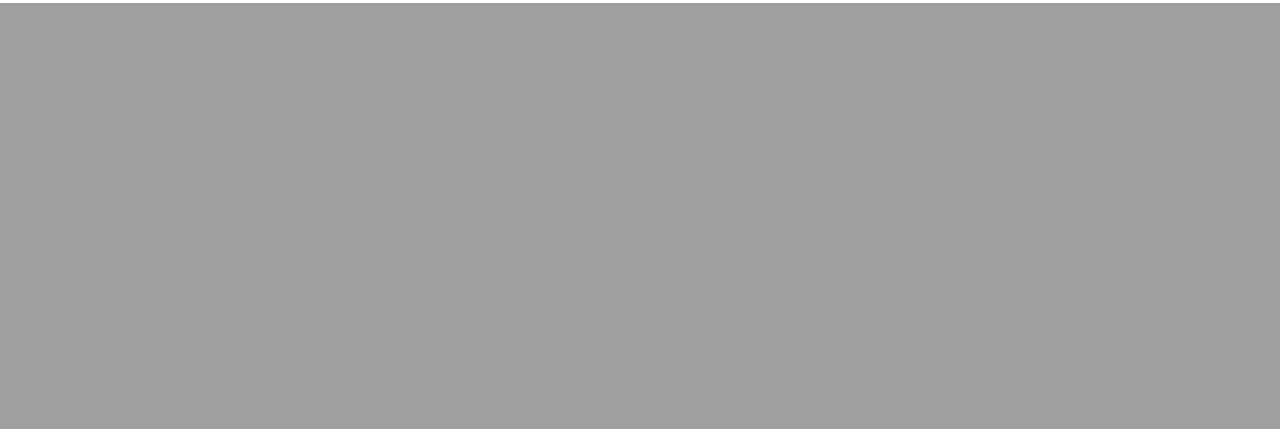
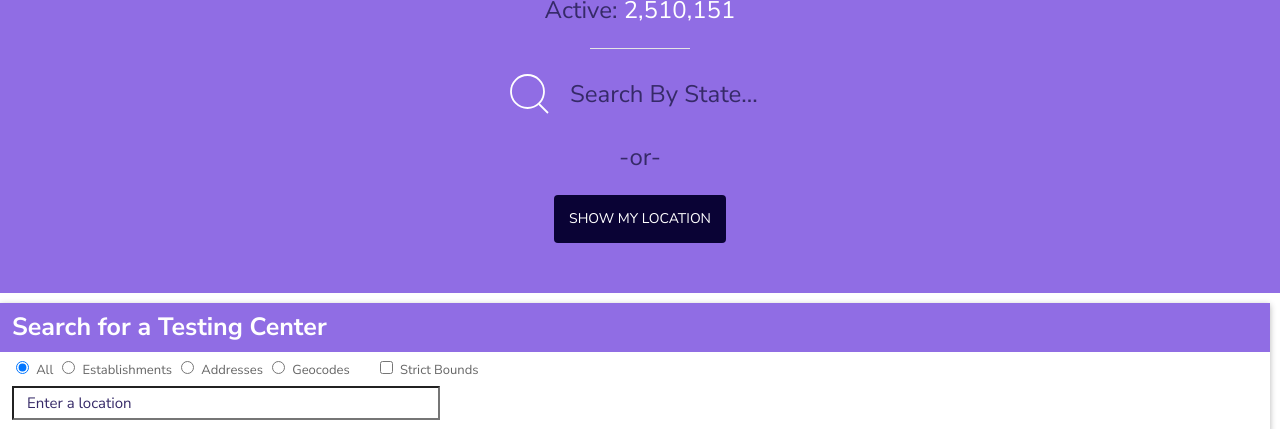
Before and after one commit to tedpedersen/group-project-uc-berkeley, a PHP site: page / in a window 1280 px wide. Shown: the part 916-1345 px from the top of the page. Before the commit the page ends 919 px from the top, so only its background shows below. Run offline with PHP 8.4, Linux system fonts and the light colour scheme; some libraries are stand-ins or nearby versions.

Commit message:
prototype for design

```diff
--- a/assets/css/styles.css
+++ b/assets/css/styles.css
@@ -1,13 +1,173 @@
+body,h1,h2,h3,p{
+font-family: 'Nunito Sans', sans-serif;
+
+}
+
+.uk-cover-container.intro{
+    background: url(../img/bg.jpg);
+    height: 500px;
+}
+.uk-cover-container.stats{
+    background:#906DE4;
+}
+h3{
+    margin: 0;
+    padding: 0;
+}
+.centered{
+    text-align: center;
+    margin: 0 auto;
+}
+.intro{
+    padding: 50px 0 0 0;
+}
+.prefs{
+    padding: 50px 0;
+}
+.stats h3{
+    font-size: 3em;
+    color: #fff;
+}
+.prefs h2,
+.stats h2{
+    font-size: 3em;
+    margin: 0;
+    color: #fff;
+}
+.stats p{
+    color: #362A68;
+}
+.stats p span{
+    color: #fff;
+}
+.prefs{
+    background: #362A68;
+}
+.prefs p{
+    color: #fff;
+}
+h1{
+    color: #906DE4;
+    font-weight: 700;
+    text-shadow: 2px 2px 2px #fff;
+    margin: 0;
+    padding: 0;
+    font-size: 4em;
+}
+p{
+    color: #0A0335;
+    font-weight: 400;
+    font-size: 1.5em;
+}
+.uk-search-large .uk-button-default,
+.uk-button.uk-button-default{
+    padding: 5px 15px;
+    font-family: 'Nunito Sans', sans-serif;
+    background-color: #906DE4;
+    border: none;
+    color: #fff;
+    border-radius: 4px;
+}
+.stats .uk-button.uk-button-default{
+    background-color: #0A0335;
+}
+.stats .uk-button-group,
+.intro .uk-button{
+    margin: 0 10px;
+}
+
+.stats{
+    padding: 40px 0 50px 0;
+}
+.uk-search .uk-search-icon{
+    color: #fff;
+}
+.uk-search-large .uk-search-input {
+    height: 50px;
+    color: #fff;
+    font-size: 1.5em;
+
+}
+::placeholder {
+    color: #362A68 !important;
+  }
+
+/* FROM GOOGLE MAPS */
 /* Always set the map height explicitly to define the size of the div
 * element that contains the map. */
 #map {
 height: 100%;
 }
-
 /* Optional: Makes the sample page fill the window. */
-      html,
-      body {
+html, body {
 height: 100%;
 margin: 0;
 padding: 0;
 }
+#description {
+font-size: 15px;
+font-weight: 400;
+}
+
+#infowindow-content .title {
+font-weight: bold;
+}
+
+#infowindow-content {
+display: none;
+}
+
+#map #infowindow-content {
+display: inline;
+}
+
+.pac-card {
+margin: 10px 10px 0 0;
+border-radius: 2px 0 0 2px;
+box-sizing: border-box;
+-moz-box-sizing: border-box;
+outline: none;
+box-shadow: 0 2px 6px rgba(0, 0, 0, 0.3);
+background-color: #fff;
+}
+
+#pac-container {
+padding-bottom: 12px;
+margin-right: 12px;
+}
+
+.pac-controls {
+display: inline-block;
+padding: 5px 11px;
+}
+
+.pac-controls label {
+font-size: 13px;
+font-weight: 400;
+font-family: 'Nunito Sans', sans-serif;
+}
+
+#pac-input {
+background-color: #fff;
+font-family: 'Nunito Sans', sans-serif;
+font-size: 15px;
+font-weight: 400;
+margin-left: 12px;
+padding: 5px 11px 5px 13px;
+text-overflow: ellipsis;
+width: 400px;
+}
+
+#pac-input:focus {
+background-color: #fff;
+border-color:  #906DE4;
+}
+
+#title {
+color: #fff;
+font-family: 'Nunito Sans', sans-serif;
+background-color: #906DE4;
+font-size: 25px;
+font-weight: 700;
+padding: 6px 12px;
+}
--- a/index.html
+++ b/index.html
@@ -4,92 +4,52 @@
     <title>Place Autocomplete</title>
     <meta name="viewport" content="initial-scale=1.0, user-scalable=no">
     <meta charset="utf-8">
-    <style>
-      /* Always set the map height explicitly to define the size of the div
-       * element that contains the map. */
-      #map {
-        height: 100%;
-      }
-      /* Optional: Makes the sample page fill the window. */
-      html, body {
-        height: 100%;
-        margin: 0;
-        padding: 0;
-      }
-      #description {
-        font-family: Roboto;
-        font-size: 15px;
-        font-weight: 300;
-      }
+    <link href="https://fonts.googleapis.com/css2?family=Nunito+Sans:wght@400;700;900&display=swap" rel="stylesheet">
 
-      #infowindow-content .title {
-        font-weight: bold;
-      }
+    <link rel="stylesheet" href="assets/css/uikit.min.css" />
+    <script src="https://cdnjs.cloudflare.com/ajax/libs/jquery/3.5.1/jquery.min.js" integrity="sha256-9/aliU8dGd2tb6OSsuzixeV4y/faTqgFtohetphbbj0=" crossorigin="anonymous"></script>
+    <script src="https://cdn.jsdelivr.net/npm/uikit@3.5.4/dist/js/uikit.min.js"></script>
+    <script src="assets/js/uikit-icons.min.js"></script>
+    <link href="assets/css/styles.css" rel="stylesheet">
 
-      #infowindow-content {
-        display: none;
-      }
-
-      #map #infowindow-content {
-        display: inline;
-      }
-
-      .pac-card {
-        margin: 10px 10px 0 0;
-        border-radius: 2px 0 0 2px;
-        box-sizing: border-box;
-        -moz-box-sizing: border-box;
-        outline: none;
-        box-shadow: 0 2px 6px rgba(0, 0, 0, 0.3);
-        background-color: #fff;
-        font-family: Roboto;
-      }
-
-      #pac-container {
-        padding-bottom: 12px;
-        margin-right: 12px;
-      }
-
-      .pac-controls {
-        display: inline-block;
-        padding: 5px 11px;
-      }
-
-      .pac-controls label {
-        font-family: Roboto;
-        font-size: 13px;
-        font-weight: 300;
-      }
-
-      #pac-input {
-        background-color: #fff;
-        font-family: Roboto;
-        font-size: 15px;
-        font-weight: 300;
-        margin-left: 12px;
-        padding: 0 11px 0 13px;
-        text-overflow: ellipsis;
-        width: 400px;
-      }
-
-      #pac-input:focus {
-        border-color: #4d90fe;
-      }
-
-      #title {
-        color: #fff;
-        background-color: #4d90fe;
-        font-size: 25px;
-        font-weight: 500;
-        padding: 6px 12px;
-      }
-    </style>
   </head>
   <body>
+
+      <div class="uk-cover-container centered intro" id="intro">
+        <img src="assets/img/logo.svg" width=100 />
+        <h1>COVID-19 DATAHUB</h1>
+        <p>A free resource to view daily US COVID-19 data and find testing center locations.</p>
+        <div class="uk-button-group">
+          <button class="uk-button uk-button-default" onclick="scrollToStats()">SEE CURRENT STATS</button>
+          <button class="uk-button uk-button-default" onclick="scrollToMap()">FIND A TESTING CENTER</button>
+        </div>
+      </div>
+      <!-- end intro container -->
+
+
+      <div class="uk-cover-container centered stats" id="stats">
+        <h3>DAILY US COVID-19 STATISTICS</h3>
+        <h2>JUNE, 27, 2020</h2>
+        <p>Confirmed: <span>2,510,151</span></p>
+        <p>Deaths: <span>2,510,151</span></p>
+        <p>Recovered: <span>2,510,151</span></p>
+        <p>Active: <span>2,510,151</span></p>
+        <hr class="uk-divider-small">
+        <div class="centered" style="width:300px">
+          <form class="uk-search uk-search-large">
+            <span uk-search-icon></span>
+            <input class="uk-search-input"  type="search" placeholder="Search By State...">
+        </form>
+        </div>
+        <p>-or-</p>
+        <button class="uk-button uk-button-default">SHOW MY LOCATION</button>
+
+    </div><!-- end stats container -->
+
     <div class="pac-card" id="pac-card">
       <div>
         <div id="title">
-          Autocomplete search
+          Search for a Testing Center
         </div>
         <div id="type-selector" class="pac-controls">
           <input type="radio" name="type" id="changetype-all" checked="checked">
@@ -120,6 +80,27 @@
       <span id="place-name"  class="title"></span><br>
       <span id="place-address"></span>
     </div>
+    <!-- end map -->
+    <div class="uk-cover-container centered prefs" id="prefs">
+        <h2>YOUR PREFERENCES</h2>
+        <p>This site uses local storage to improve your
+          experience. We do not collect any of your
+          data.</p> <p>You can view or delete these settings
+          by clicking “VIEW MY PREFERENCES”.</p>
+          <button uk-toggle="target: #my-id" class="uk-button uk-button-default" type="button">VIEW MY PREFERENCES</button>
+
+        <!-- This is the modal -->
+        <div id="my-id" uk-modal>
+            <div class="uk-modal-dialog uk-modal-body">
+                <h2 class="uk-modal-title">User Preferences</h2>
+                <p>Here we will display what is stored in local storage.</p>
+                <p><a class="uk-link-muted" href="#">Delete My Preferences</a></p>
+                <button class="uk-modal-close uk-button uk-button-default" type="button">Close</button>
+            </div>
+        </div>
+
+
+    </div>
 
     <script>
       // This example requires the Places library. Include the libraries=places
@@ -128,8 +109,8 @@
 
       function initMap() {
         var map = new google.maps.Map(document.getElementById('map'), {
-          center: {lat: -33.8688, lng: 151.2195},
-          zoom: 13
+          center: {lat: 37.09024, lng:  -95.712891},
+          zoom: 4
         });
         var card = document.getElementById('pac-card');
         var input = document.getElementById('pac-input');
@@ -216,5 +197,18 @@
     </script>
     <script src="https://maps.googleapis.com/maps/api/js?key=AIzaSyC5lO6ZjBp8Lwt5abqQ1GQBmVWxEerWGUY&libraries=places&callback=initMap"
         async defer></script>
+        <script>
+          // to scroll to stats and map
+          function scrollToStats(div){
+            $('html, body').animate({
+              scrollTop: $("#stats").offset().top
+            },500);
+          }
+          function scrollToMap(div){
+            $('html, body').animate({
+              scrollTop: $("#pac-card").offset().top
+            },500);
+          }
+          </script>
   </body>
 </html>
```
Also changed, not shown: assets/img/bg.jpg (added), assets/img/logo.svg (added), assets/img/mock.jpg (added), 2 other files. Lines whose indentation alone changed are shown as unchanged.
